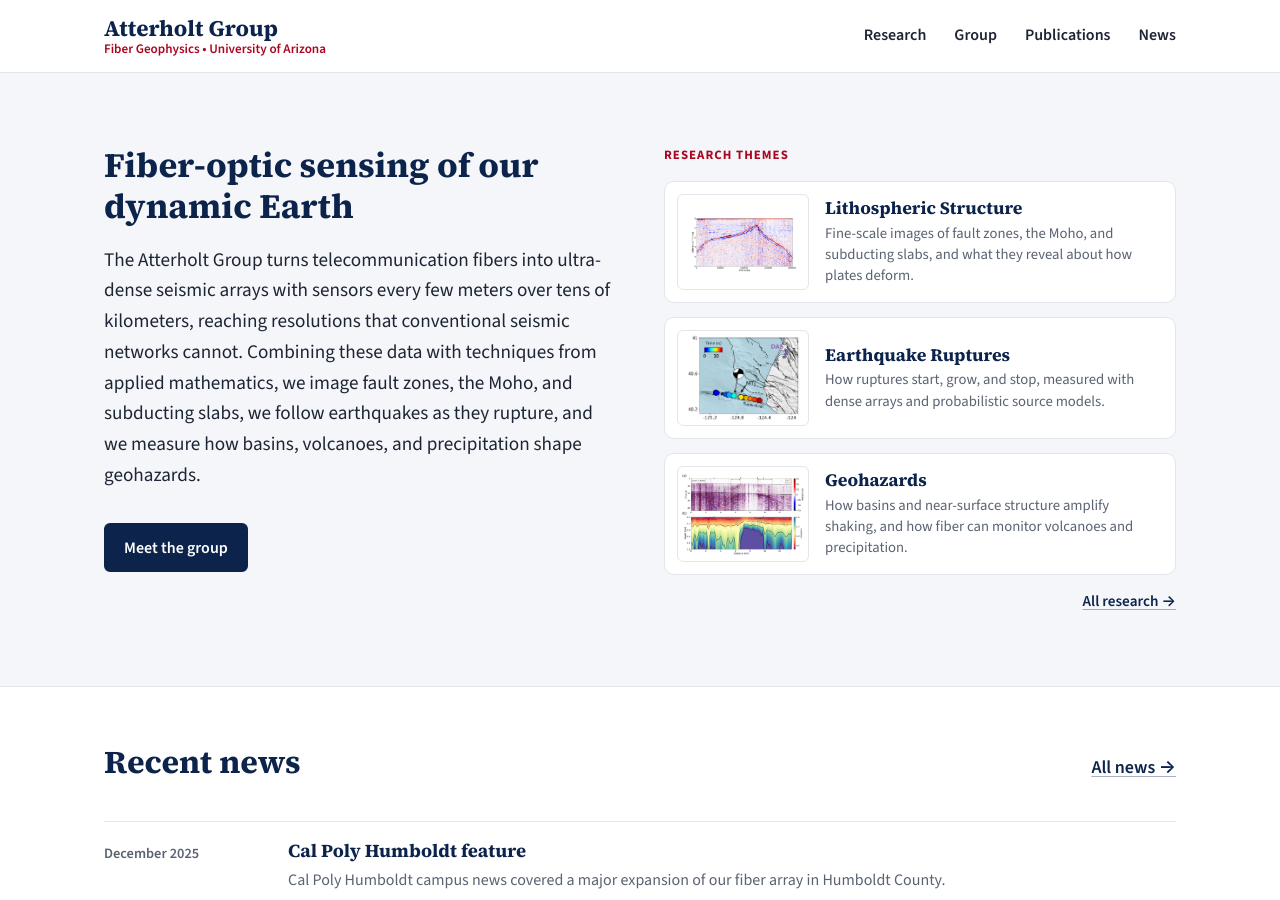
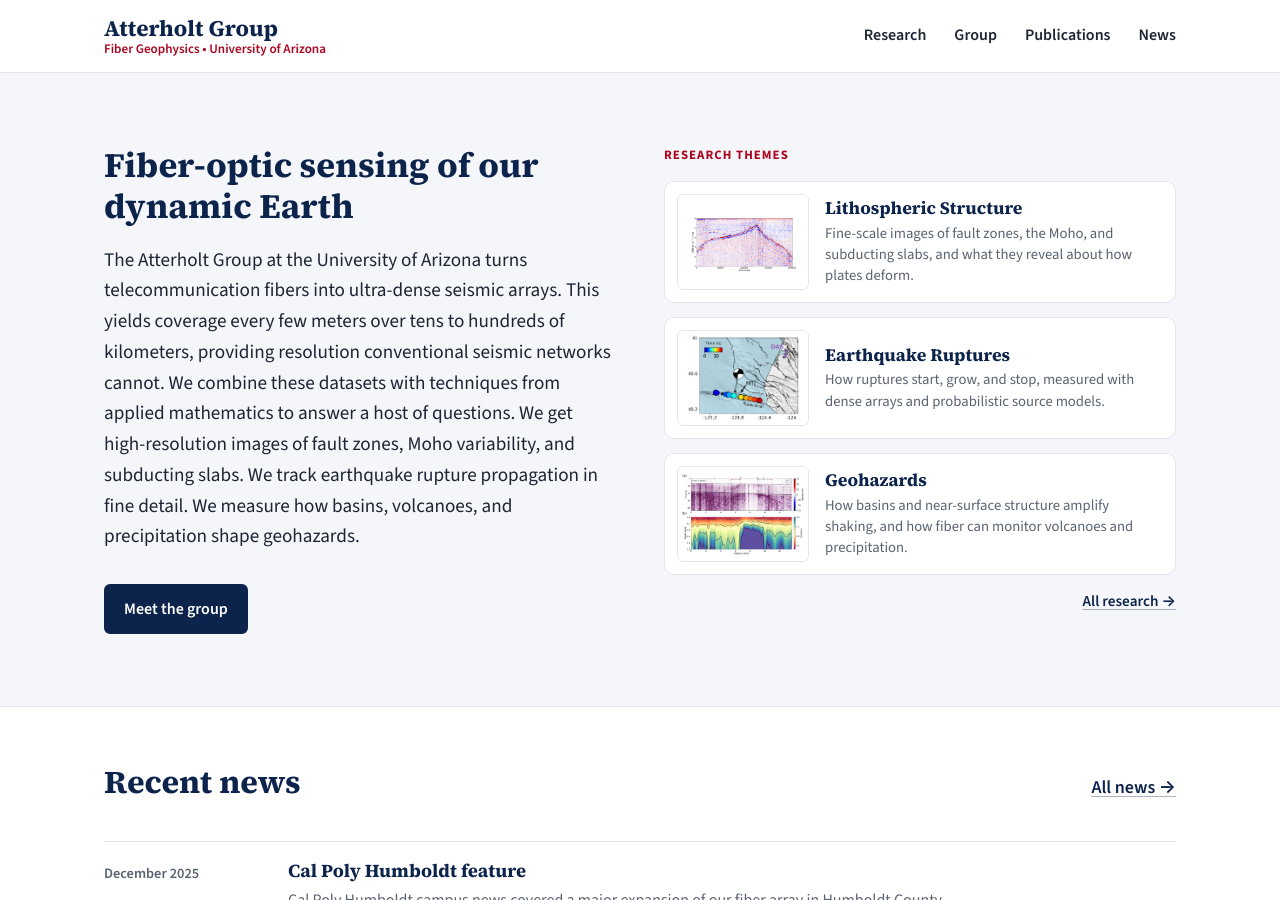
Before and after one commit to atterholt/atterholt.github.io, a Jekyll site: the page built from index.html, in a window 1280 px wide and 900 px high. Built offline with Jekyll 4.4.1, drawn with Linux system fonts in a browser that asks for light colours.

Commit message:
Update home page summary
Co-Authored-By: Claude Opus 5.5 <noreply@anthropic.com>
Claude-Session: https://claude.ai/code/session_01KCPxryDmiUe5yxEw3DA242

```diff
--- a/index.html
+++ b/index.html
@@ -8,11 +8,13 @@ title: Home
     <div class="hero-text">
     <h1>Fiber-optic sensing of our dynamic Earth</h1>
     <p class="lead">
-      The {{ site.group.name }} turns telecommunication fibers into ultra-dense seismic arrays with
-      sensors every few meters over tens of kilometers, reaching resolutions that conventional
-      seismic networks cannot. Combining these data with techniques from applied mathematics, we
-      image fault zones, the Moho, and subducting slabs, we follow earthquakes as they rupture, and
-      we measure how basins, volcanoes, and precipitation shape geohazards.
+      The {{ site.group.name }} at the {{ site.group.university }} turns telecommunication fibers into
+      ultra-dense seismic arrays. This yields coverage every few meters over tens to hundreds of
+      kilometers, providing resolution conventional seismic networks cannot. We combine these
+      datasets with techniques from applied mathematics to answer a host of questions. We get
+      high-resolution images of fault zones, Moho variability, and subducting slabs. We track
+      earthquake rupture propagation in fine detail. We measure how basins, volcanoes, and
+      precipitation shape geohazards.
     </p>
     <div class="actions">
       <a class="button primary" href="{{ '/group.html' | relative_url }}">Meet the group</a>
```
